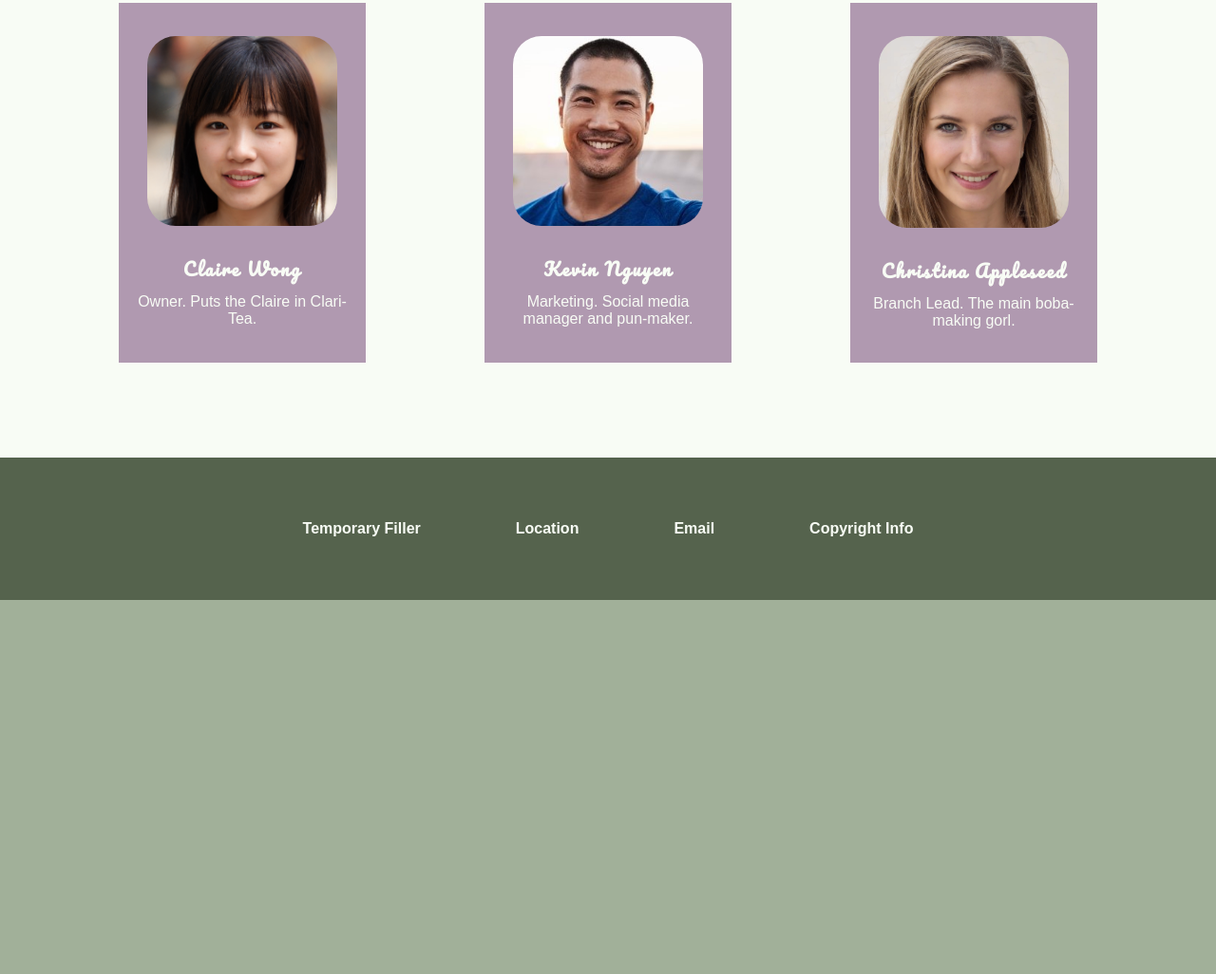
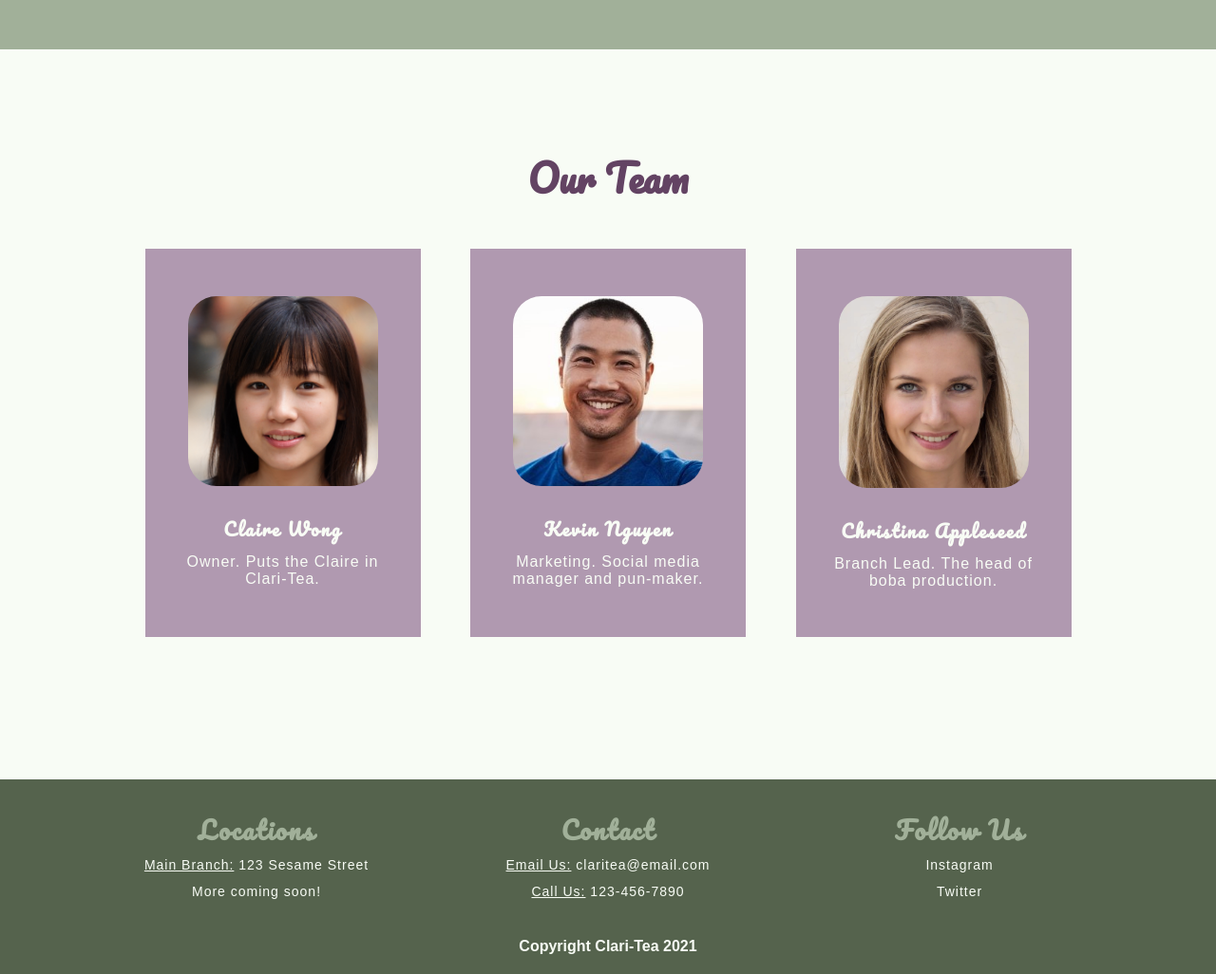
Before and after one commit to veenna-san-felipe/GH-Pages, a plain HTML site: page index.html in a window 1280 px wide. Shown: the part 1721-2747 px from the top of the page at 95% size. Before the commit the page ends 2353 px from the top, so only its background shows below. Drawn offline with Linux system fonts and the light colour scheme.

Commit message:
Finishing touches

```diff
--- a/index.html
+++ b/index.html
@@ -22,7 +22,7 @@
     <main>
       <div id="mission">
         <h2>Our Mission</h2>
-        <p>We pride ourselves on transparency, and aim to provide innovative, high-quality drinks at a reasonable price for everyone in the community to enjoy.</p>
+        <p>Here at Clari-tea, our unique focus on creating homey environments for our customers is unparalleled. We know that the average 21st century lifestyle is fast and constantly changing, so when you come to Clari-tea we want you to feel like you can take a break with no worries. We place a heavy emphasis on our shop’s ambience, mood, and staff in order to give customers the feeling of being in their second home. Our drinks are made from only organic, ethically and locally sourced ingredients, and our staff go through rigorous training to reach our standards of customer service.</p>
       </div>
 
       <div id="drinks">
@@ -64,15 +64,29 @@
         <div class="team-member">
           <img src="./tpdne-girl2.png">
           <h3>Christina Appleseed</h3>
-          <p>Branch Lead. The main boba-making gorl.</p>
+          <p>Branch Lead. The head of boba production.</p>
         </div>
       </div>
     </main>
     <footer>
-      <p>Temporary Filler</p>
-      <p>Location</p>
-      <p>Email</p>
-      <p>Copyright Info</p>
+      <div id="footer-sections">
+        <div class="foot-section">
+          <h4>Locations</h4>
+          <p><span class="underline">Main Branch:</span> 123 Sesame Street</p>
+          <p>More coming soon!</p>
+        </div>
+        <div class="foot-section">
+          <h4>Contact</h4>
+          <p><span class="underline">Email Us:</span> claritea@email.com</p>
+          <p><span class="underline">Call Us:</span> 123-456-7890</p>
+        </div>
+        <div class="foot-section">
+          <h4>Follow Us</h4>
+          <p>Instagram</p>
+          <p>Twitter</p>
+        </div>
+      </div>
+      <h5>Copyright Clari-Tea 2021</h5>
     </footer>
   </body>
 </html>
--- a/styles.css
+++ b/styles.css
@@ -5,7 +5,6 @@
 
 body {
 	text-align: center;
-	width: 100%;
 	background-color: #A1B099;
 	font-family: 'Monserrat', sans-serif;
 	font-weight: bold;
@@ -38,9 +37,10 @@ a {
 	margin: 10px;
 	padding: 10px;
 	text-decoration: none;
+	text-transform: uppercase;
 	font-family: 'Monserrat', sans-serif;
 	font-size: 18px;
-	text-transform: uppercase;
+	letter-spacing: 1px;
 	color: #F8FCF5;
 }
 
@@ -52,7 +52,7 @@ a:hover {
 
 #mission {
 	background-color: #F8FCF5;
-	padding: 50px 50px;
+	padding: 80px 50px 100px;
 }
 
 #mission h2 {
@@ -63,9 +63,12 @@ a:hover {
 }
 
 #mission p {
-	font-size: 18px;
+	font-size: 16px;
 	font-weight: normal;
+	letter-spacing: 1px;
+	line-height: 26px;
 	color: #A1B099;
+	padding: 0px 70px;
 }
 
 #drinks h2 {
@@ -77,20 +80,20 @@ a:hover {
 }
 
 #drinks {
-	margin-top: 80px;
+	margin: 100px;
 	display: flex;
 	flex-wrap: wrap;
 	justify-content: space-evenly;
 }
 
 .drink {
-	padding: 10px;
+	padding: 20px 10px 20px;
 	flex-basis: 240px;
 }
 
 .drink img {
 	width: 200px;
-	margin: 0 auto 25px;
+	margin: 0 auto 10px;
 	border-radius: 30px;
 }
 
@@ -99,7 +102,17 @@ a:hover {
 	font-weight: bold;
 	text-transform: uppercase;
 	text-align: center;
+	letter-spacing: 1px;
 	color: #F8FCF5;
+}
+
+#team {
+	background-color: #F8FCF5;
+	display: flex;
+	flex-wrap: wrap;
+	justify-content: space-evenly;
+	margin-top: 100px;
+	padding: 100px;
 }
 
 #team h2 {
@@ -110,19 +123,9 @@ a:hover {
 	margin-bottom: 40px;
 }
 
-#team {
-	background-color: #F8FCF5;
-	display: flex;
-	flex-wrap: wrap;
-	justify-content: space-evenly;
-	margin-top: 80px;
-	padding-top: 80px;
-	padding-bottom: 80px;
-}
-
 .team-member {
-	margin-bottom: 20px;
-	padding: 10px;
+	margin-bottom: 50px;
+	padding: 25px;
 	flex-basis: 240px;
 	background-color: #B099B0;
 }
@@ -144,21 +147,50 @@ a:hover {
 
 .team-member p {
 	font-weight: normal;
+	letter-spacing: 1px;
 	color: #F8FCF5;
 	padding: 10px 10px 25px;
 }
 
 footer {
-	display: flex;
-	justify-content: center;
-	align-items: center;
-	height: 150px;
+	padding: 20px;
 	background-color: #55634D;
 	color: #F8FCF5;
 }
 
-footer p {
-	margin: 50px;
+#footer-sections {
+	display: flex;
+	flex-wrap: wrap;
+	justify-content: space-evenly;
+}
+
+.foot-section {
+	flex-basis: 240px;
+	padding: 10px 0px 10px;
+	max-width: 275px;
+}
+
+.foot-section h4 {
+	font-family: 'Pacifico', cursive;
+	font-size: 26px;
+	letter-spacing: 2px;
+	color: #A1B099;
+}
+
+.foot-section p {
+	font-weight: normal;
+	font-size: 14px;
+	letter-spacing: 1px;
+	line-height: 28px;
+}
+
+.underline {
+	text-decoration: underline;
+}
+
+h5 {
+	padding-top: 25px;
+	font-size: 16px;
 }
 
 /* Color palette:
```
